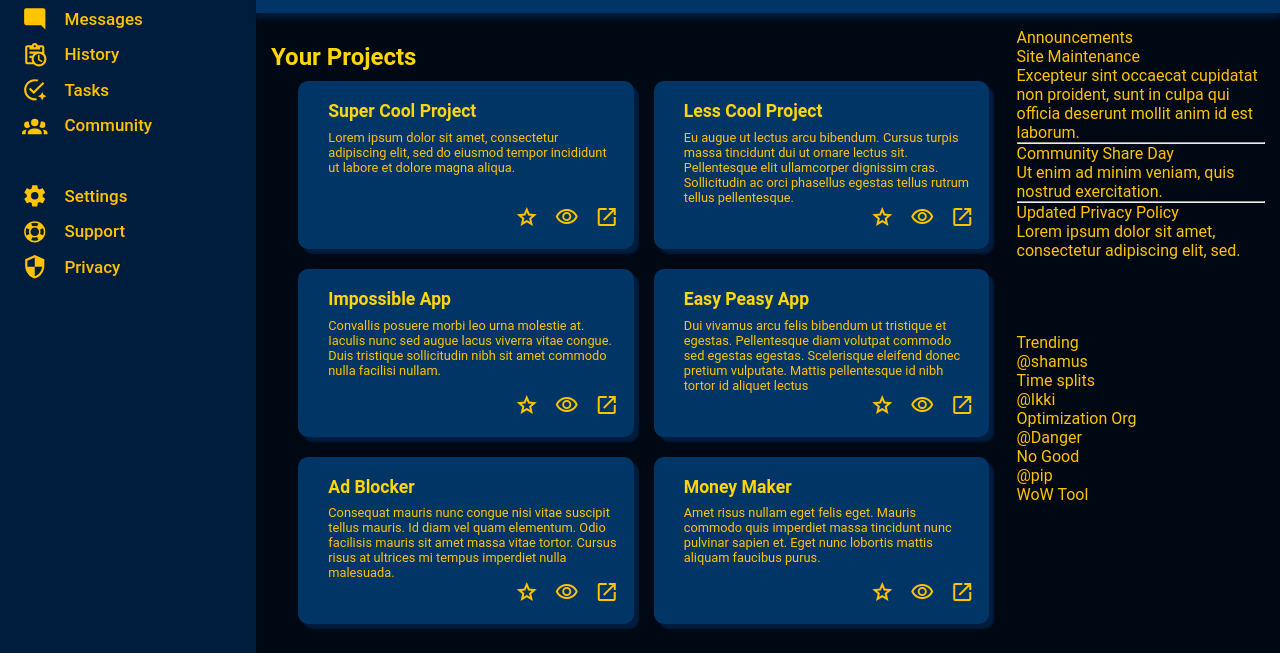
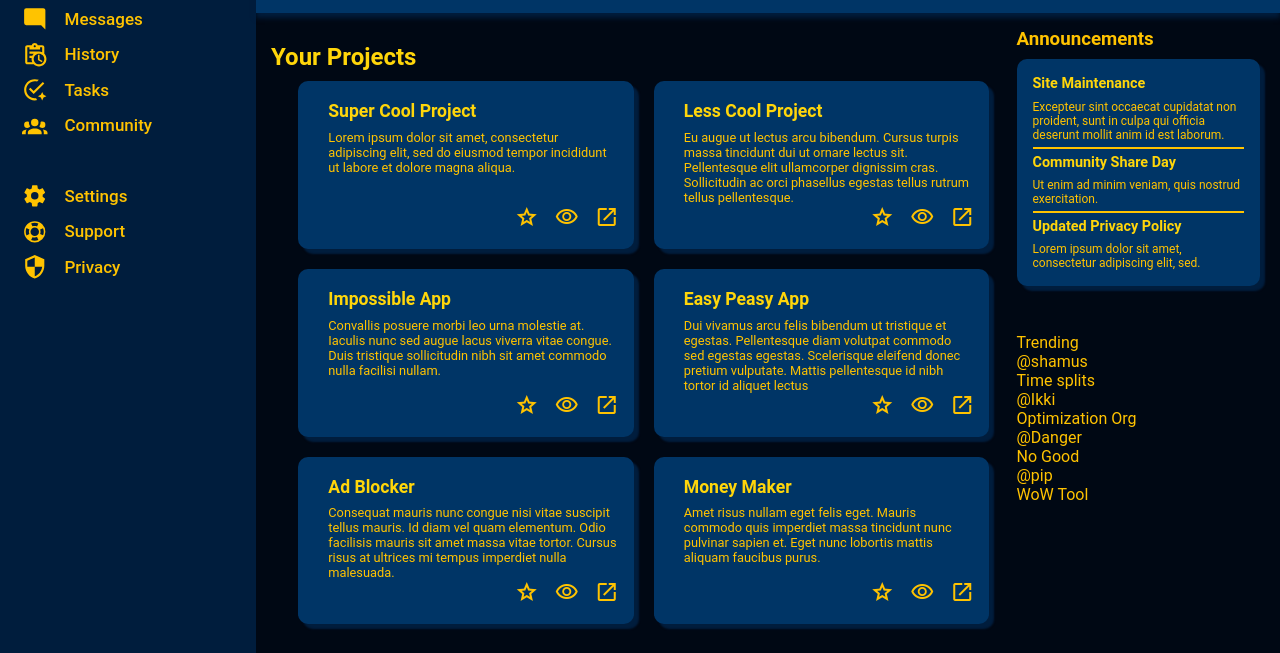
Before and after one commit to subit419/admin-dashboard, a plain HTML site: page index.html in a window 1280 px wide. Shown: the part 147-800 px from the top of the page. Drawn offline with nearby package versions, Linux system fonts and the light colour scheme.

Commit message:
announcements section done

```diff
--- a/index.html
+++ b/index.html
@@ -173,7 +173,7 @@
             </div>
 
             <div class="announcement-section">
-                <div class="announcement-header">Announcements</div>
+                <h3 class="announcement-header">Announcements</h3>
                 <div class="announcements">
                     <div class="announcement-title">Site Maintenance</div>
                     <div class="announcement-content">Excepteur sint occaecat cupidatat non proident, sunt in culpa qui officia deserunt mollit anim id est laborum.
--- a/style.css
+++ b/style.css
@@ -244,8 +244,32 @@
     margin-bottom: .5em;
 }
 
-.announcement-section {
+.announcement-section h3 {
+    margin-bottom: 0.5em;
+}
 
+.announcements {
+    background-color: var(--neutral);
+    border-radius: 10px;
+    padding: 1em;
+    box-shadow: 5px 5px 2px var(--dark);
+    margin-right: 5px;
+}
+
+hr {
+    border:1px solid var(--amber);
+    margin: 5px 0 5px 0;
+}
+
+.announcement-title {
+    font-size: .9em;
+    font-weight: bold;
+    color: var(--yellow);
+    margin-bottom: .5em;
+}
+
+.announcement-content {
+    font-size: .75em;
 }
 
 .trending-section {
```
